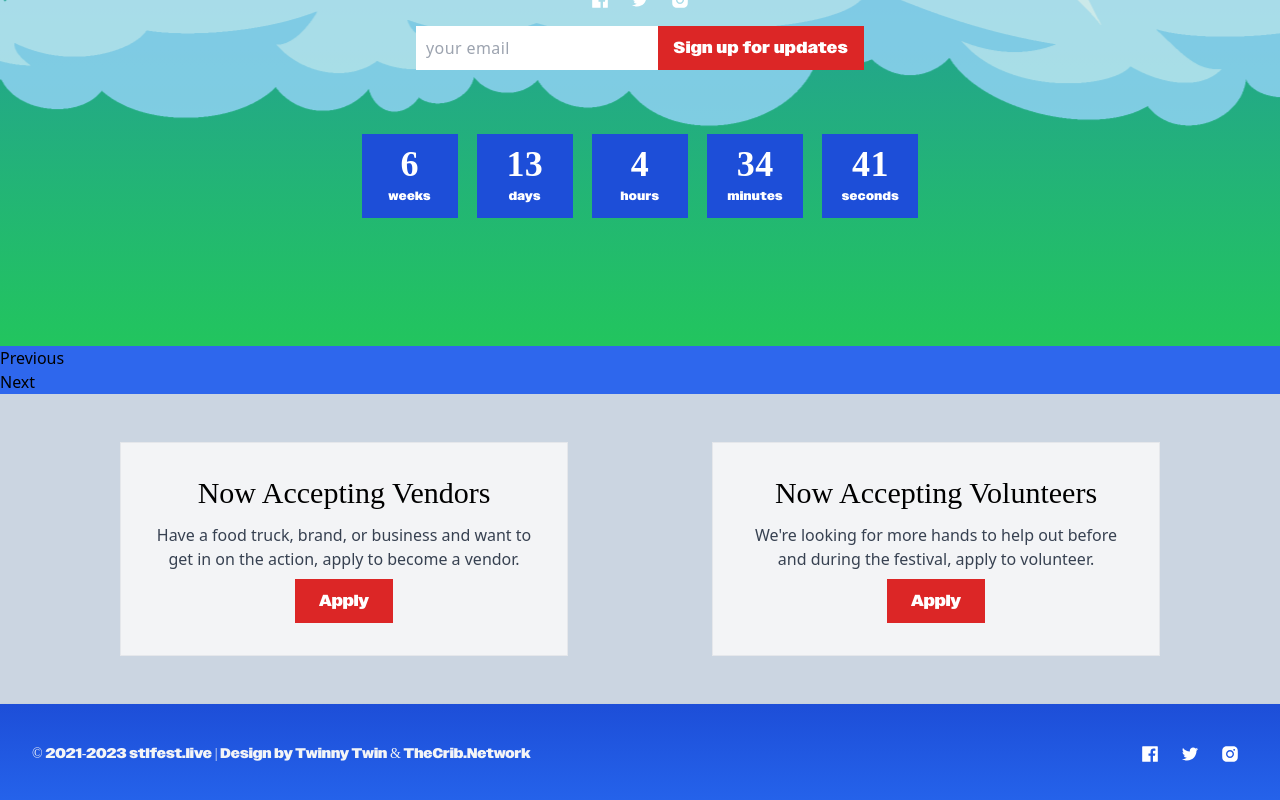
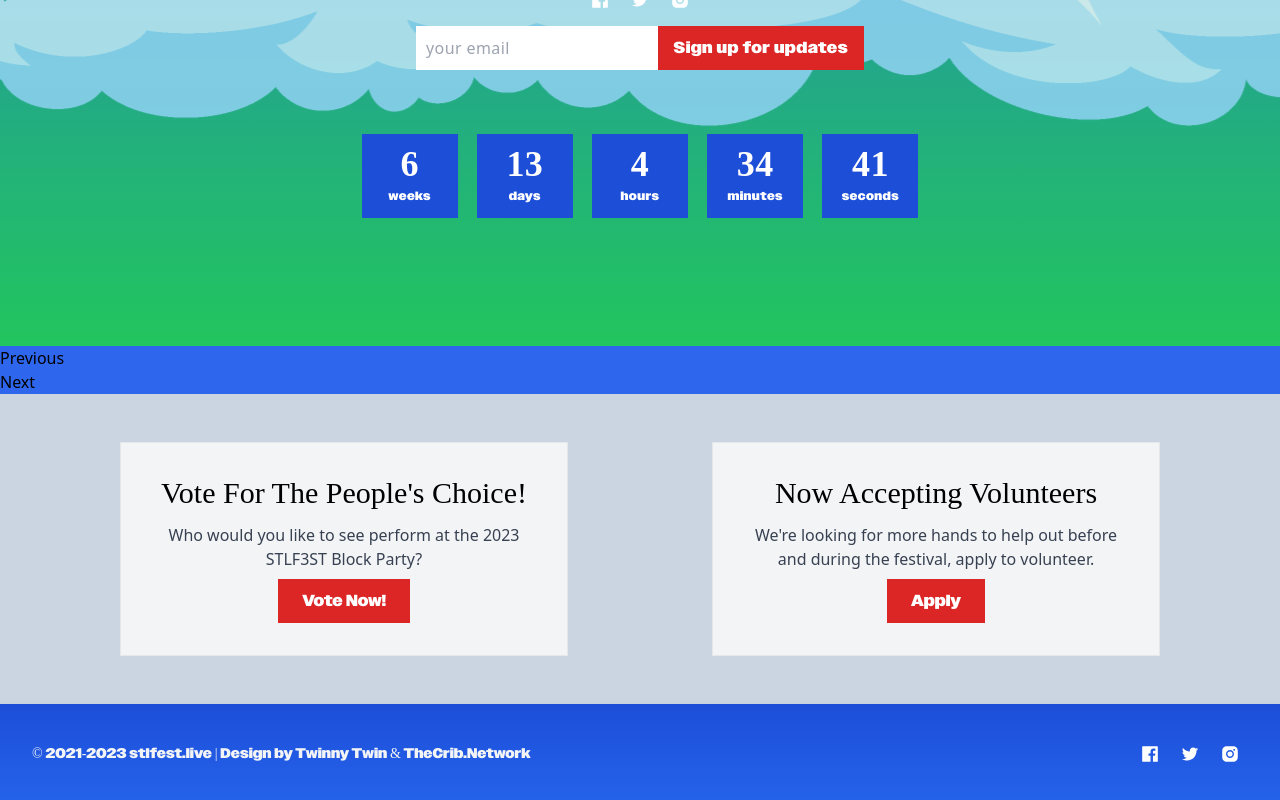
Before and after one commit to twinnytwin22/stlfest.live, a Next.js app: page / in a window 1280 px wide. Shown: the part 666-1466 px from the top of the page. Built offline with nearby package versions, Linux system fonts and the light colour scheme; a web font is replaced by a local one.

Commit message:
Update VendorVolunteer.tsx

```diff
--- a/ui/VendorVolunteer.tsx
+++ b/ui/VendorVolunteer.tsx
@@ -9,12 +9,15 @@ function VendorVolunteer() {
             <div className='max-w-screen-xl mx-auto w-full min-h-[300px] relative '>
                 <div className='w-full flex flex-col lg:flex-row mx-auto justify-around p-12 items-center space-y-8 lg:space-y-0 duration-150 ease-in-out'>
                     <div className='bg-gray-100 border border-gray-200 p-8 max-w-sm lg:max-w-md w-full space-y-3'>
-                        <h1 className='font-[bubblegum-pop-highlight] text-center text-3xl'>Now Accepting Vendors</h1>
-                        <p className='text-center text-gray-700'>Have a food truck, brand, or business and want to get in on the action, apply to become a vendor.</p>
-                        <Link href='https://docs.google.com/forms/d/e/1FAIpQLScs6LToQlWOXR29qm6_Yp9O9IvnIh4OT0xHFxqh-n5NCao5bQ/viewform'>
+                        <h1 className='font-[bubblegum-pop-highlight] text-center text-3xl'>Vote For The People's Choice! </h1>
+                        <p className='text-center text-gray-700'>Who would you like to see perform at the 2023 STLF3ST Block Party?
+
+
+
+                        </p>
+                        <Link href='https://docs.google.com/forms/d/e/1FAIpQLSfDTsIQSPgKdrYZAVKWwlyYU7jp9osbW9dwTCngxDy6KQt8ew/viewform?vc=0&c=0&w=1&flr=0'>
                             <div className='text-white  bg-red-600 p-2.5 font-["owners2"] w-fit px-6 mx-auto hover:scale-105 mt-2  duration-150 ease-in-out'>
-                                Apply
-                            </div>
+                                Vote Now!                            </div>
                         </Link>
                     </div>
                     <div className='bg-gray-100 border border-gray-200 p-8 max-w-sm lg:max-w-md w-full space-y-3'>
```
